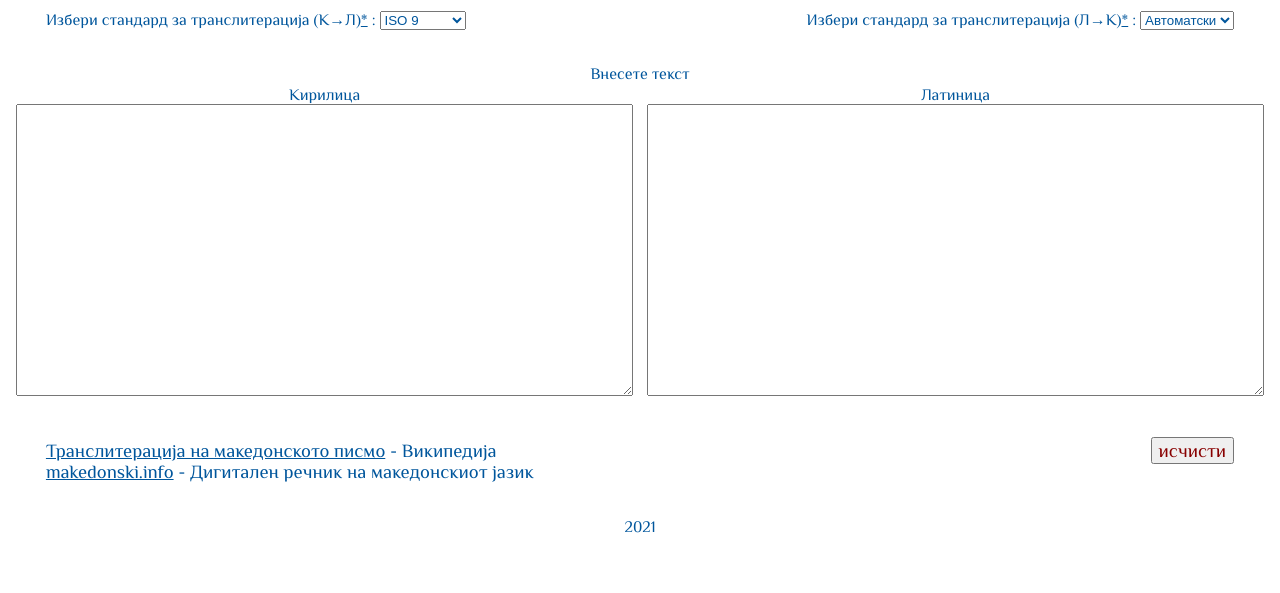
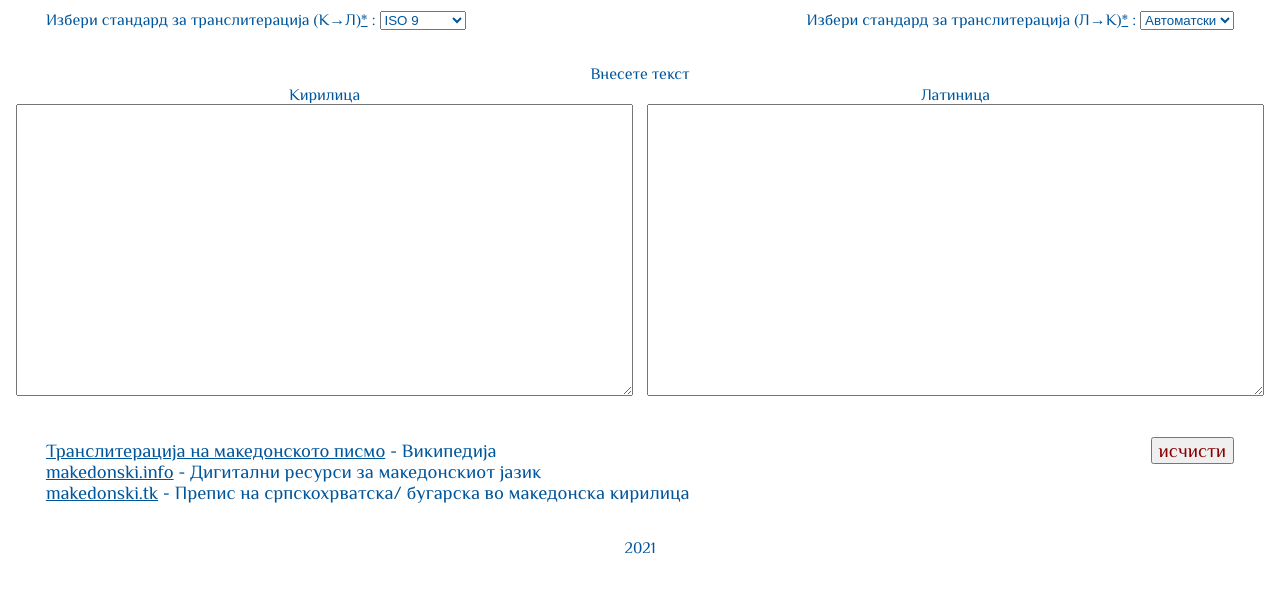
Before and after one commit to jdamjan/transliteracija, a plain HTML site: page index.html in a window 1280 px wide. Shown: the part 87-680 px from the top of the page. Drawn offline with Linux system fonts and the light colour scheme.

Commit message:
Update index.html

```diff
--- a/index.html
+++ b/index.html
@@ -62,7 +62,8 @@
             <p class="right2"><input type="button" onclick="reset();transliteracija.text2.focus()" onclick="reset();transcription.text1.focus()" value="исчисти"></p>
             <p class="left">
                 <a href="https://mk.wikipedia.org/wiki/Транслитерација_на_македонското_писмо">Транслитерација на македонското писмо</a> - Википедија <br>
-                <a href="http://makedonski.info/">makedonski.info</a> - Дигитален речник на македонскиот јазик <br>
+                <a href="http://makedonski.info/">makedonski.info</a> - Дигитални ресурси за македонскиот јазик <br>
+                <a href="http://makedonski.tk/index1.html">makedonski.tk</a> - Препис на српскохрватска/ бугарска во македонска кирилица <br>
             </p>
         </form>
 
```
